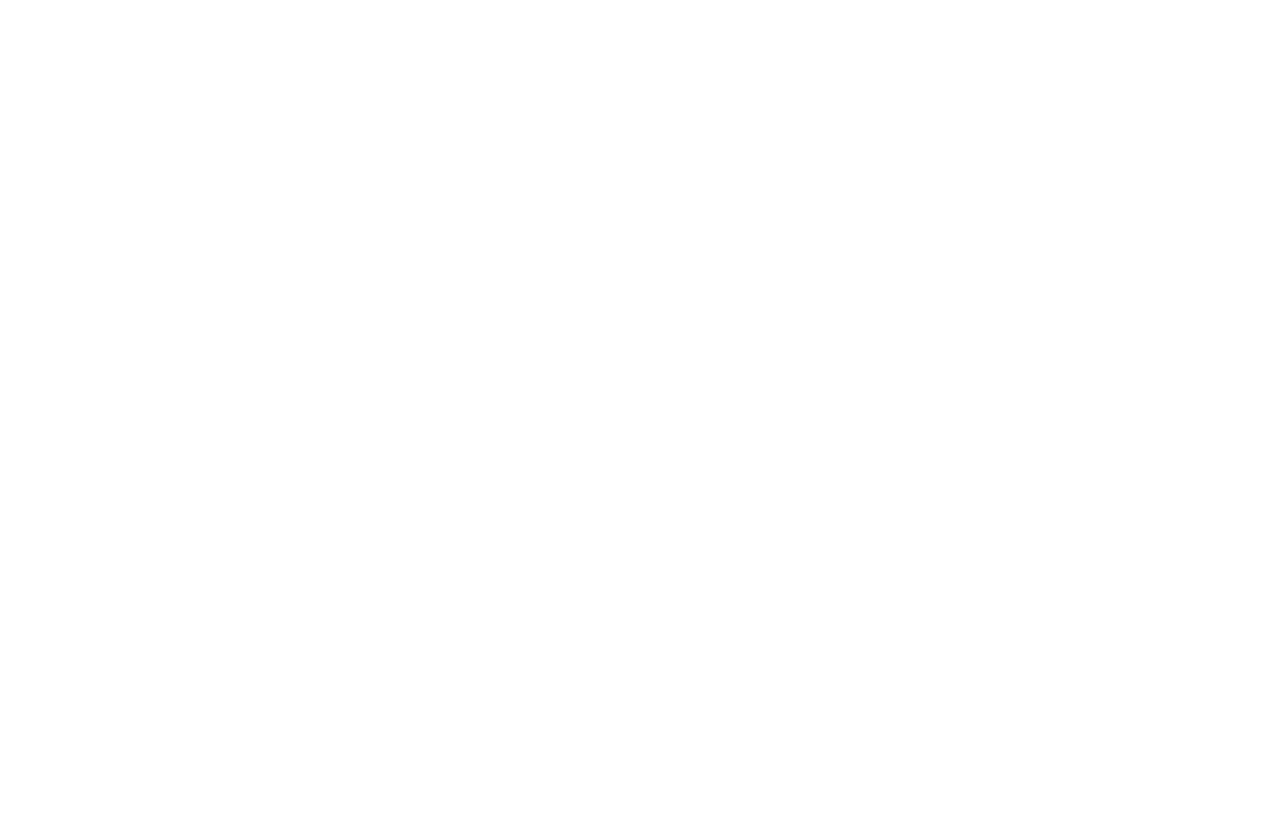
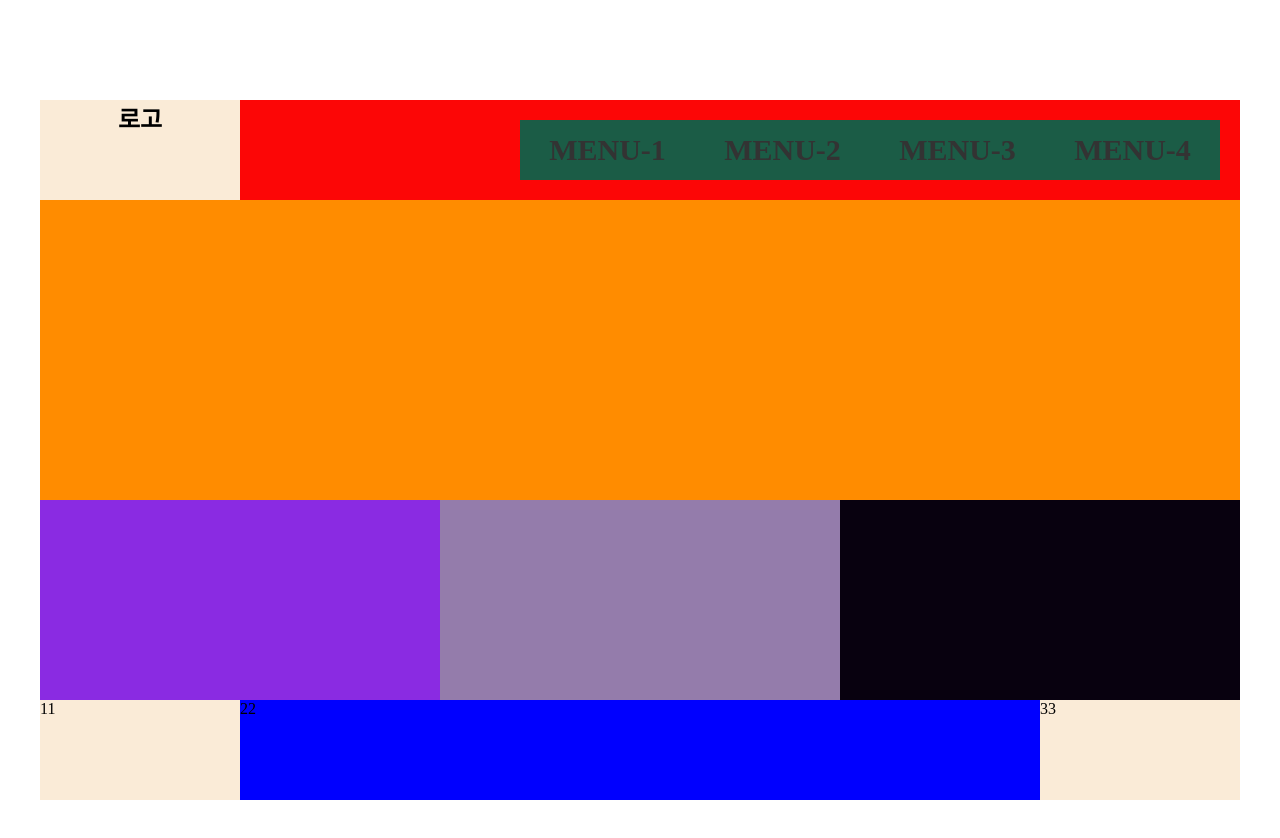
Before and after one commit to kimgihye341027/wireframe, a plain HTML site: page index.html in a window 1280 px wide. Before the commit the page ends 800 px from the top, so only its background shows below. Drawn offline with Linux system fonts and the light colour scheme.

Commit message:
레이아웃 완료

```diff
--- a/css/style.css
+++ b/css/style.css
@@ -1 +1,128 @@
 @charset "utf-8";
+*{
+    margin: 0;
+    padding: 0;
+    box-sizing: border-box;
+}
+
+li ,ul{
+    color: #333;
+    list-style: none;
+}
+
+a{
+    color: #333;
+    text-decoration: none;
+}
+
+/* 전체레이아웃 */
+.container{
+    width: 1200px;
+    height: 700px;
+    margin: 100px auto;
+    background-color: #333;
+}
+/* A B 메인 */
+.main{
+    width: 100%;
+    height: 500px;
+    background-color: violet;
+}
+
+/* A 상단 */
+.header{
+    position: relative;
+    width: 100%;
+    height: 100px;
+    background-color: rgb(252, 6, 6);
+}
+.header .logo{
+    width: 200px;
+    height: 100px;
+    float: left;
+    background-color: antiquewhite;
+}
+.logo h2{
+    text-align: center;
+}
+.nav{
+    width: calc( 100% - 500px );
+    position: absolute;
+    top: 50%;
+    right: 20px;
+    height: 60px;
+    transform: translatey(-50%);
+    background-color: aquamarine;
+}
+#main-Menu{
+    width: 100%;
+
+}
+#main-Menu li {
+    width: calc(100% / 4);
+    float: left;
+    text-align: center;
+    font-size: 30px;
+    font-weight: bold;
+    background-color: rgb(27, 92, 70);
+}
+#main-Menu li a{
+    line-height: 60px;
+}
+
+/* B 슬라이드 */
+.slide{
+    width: 100%;
+    height: 300px;
+    background-color: rgb(255, 140, 0);
+}
+/* C 콘텐츠 */
+.content{
+    width: 100%;
+    height: 200px;
+    background-color: rgb(225, 255, 2);
+}
+.c1c2{
+    width: calc(100% / 3);
+    height: 100%;
+    float: left;
+    background-color: blueviolet;
+}
+.c3{
+    width: calc( 100% / 3 );
+    height: 100%;
+    float: left;
+    background-color: rgb(148, 124, 171);
+}
+.c4{
+    width: calc( 100% / 3 );
+    height: 100%;
+    float: left;
+    background-color: rgb(8, 1, 15);
+}
+
+/* D 하단 */
+.footer{
+    width: 100%;
+    height: 100px;
+    background-color: cadetblue;
+}
+.logo1{
+    width: 200px;
+    height: 100px;
+    float: left;
+    background-color: antiquewhite;
+}
+.footer .copyright{
+    width: 800px;
+    height: 100px;
+    float: left;
+    background-color: blue;
+}
+
+.sns{
+    width: 200px;
+    height: 100px;
+    float: left;
+    background-color: antiquewhite;
+}
--- a/index.html
+++ b/index.html
@@ -10,13 +10,46 @@
     <!-- 전체 레이아웃 -->
     <div class="container">
         <!-- 상단 -->
-        <header class="header"></header>
+        <header class="header">
+            <!-- 로고 -->
+            <div class="logo">
+                <h2>로고</h2>
+            </div>
+            <!-- 메뉴 -->
+            <div class="nav">
+                <ul id="main-Menu">
+                    <li><a href="#">MENU-1</a></li>
+                    <li><a href="#">MENU-2</a></li>
+                    <li><a href="#">MENU-3</a></li>
+                    <li><a href="#">MENU-4</a></li>
+                </ul>
+
+            </div>
+            <!-- 서브메뉴 -->
+            <div class="sub-Menu"></div>
+        </header>
+        <main class="main">
         <!-- 슬라이드 -->
-         <slide class="slide"></slide>
+        <div class="slide">
+            <div class="slide1"></div>
+            <div class="slide2"></div>
+            <div class="slide3"></div>
+         </div>
         <!-- 콘텐츠 -->
-         <content class="content"></content>
+        <div class="content">
+            <!-- 공지사항 -->
+        <div class="c1c2"></div>
+        <div class="c3"></div>
+        <div class="c4"></div>
+         </div>
+        </main>
          <!-- 하단 -->
-        <footer class="footer"></footer>
+        <footer class="footer">
+            <!-- 로고 -->
+             <div class="logo1">11</div>
+             <div class="copyright">22</div>
+             <div class="sns">33</div>
+        </footer>
 
     </div>
 </body>
```
